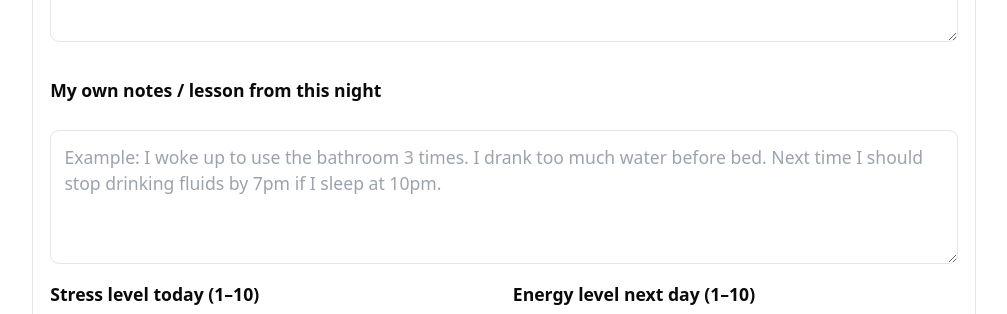
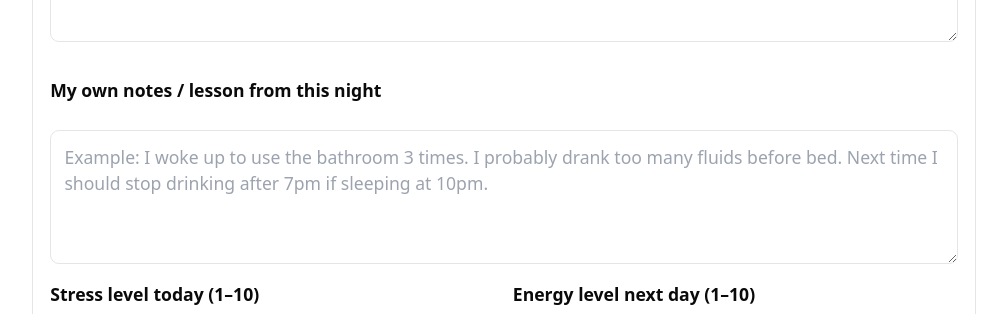
Before and after one commit to jlnalexander5-sudo/sleepfix-app, a Next.js app: page /protected/habits in a window 1280 px wide. Shown: the part 1020-1334 px from the top of the page, without its empty margins (136-1143 px from the left). Built offline with nearby package versions, Linux system fonts and the light colour scheme; no server answers.

Commit message:
Update page.tsx

```diff
--- a/app/protected/habits/page.tsx
+++ b/app/protected/habits/page.tsx
@@ -370,7 +370,7 @@ export default function HabitsPage() {
   value={personalNote}
   onChange={(e) => setPersonalNote(e.target.value)}
   rows={4}
-  placeholder="Example: I woke up to use the bathroom 3 times. I drank too much water before bed. Next time I should stop drinking fluids by 7pm if I sleep at 10pm."
+  placeholder="Example: I woke up to use the bathroom 3 times. I probably drank too many fluids before bed. Next time I should stop drinking after 7pm if sleeping at 10pm."
   className="mt-2 w-full rounded-lg border p-3"
 />
           <div className="grid gap-4 md:grid-cols-2">
```
